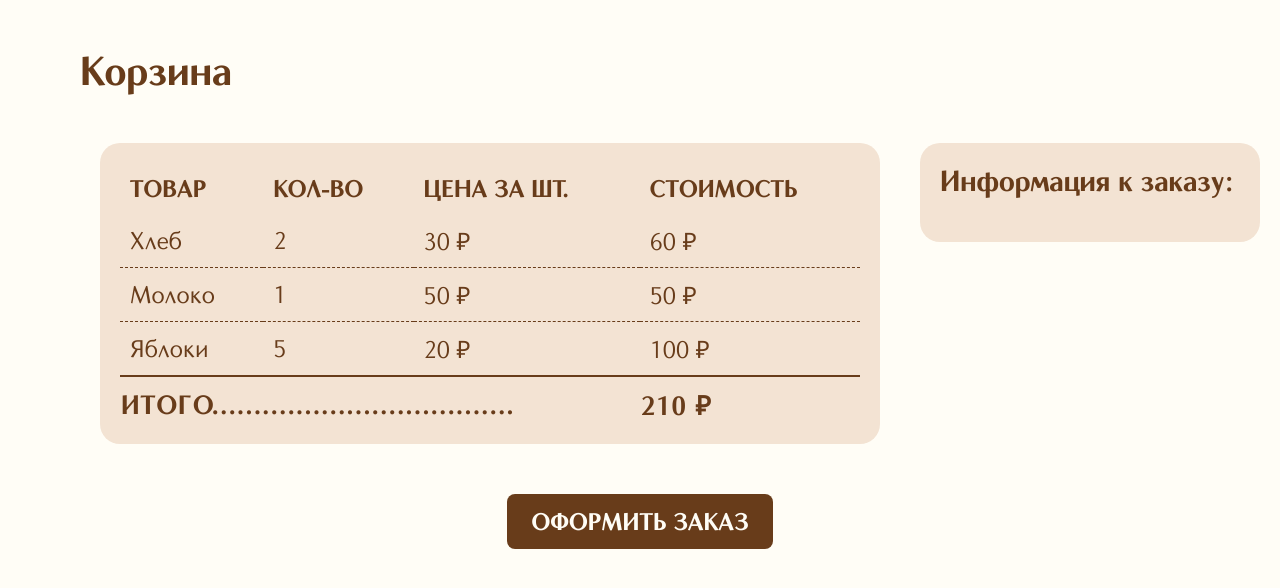
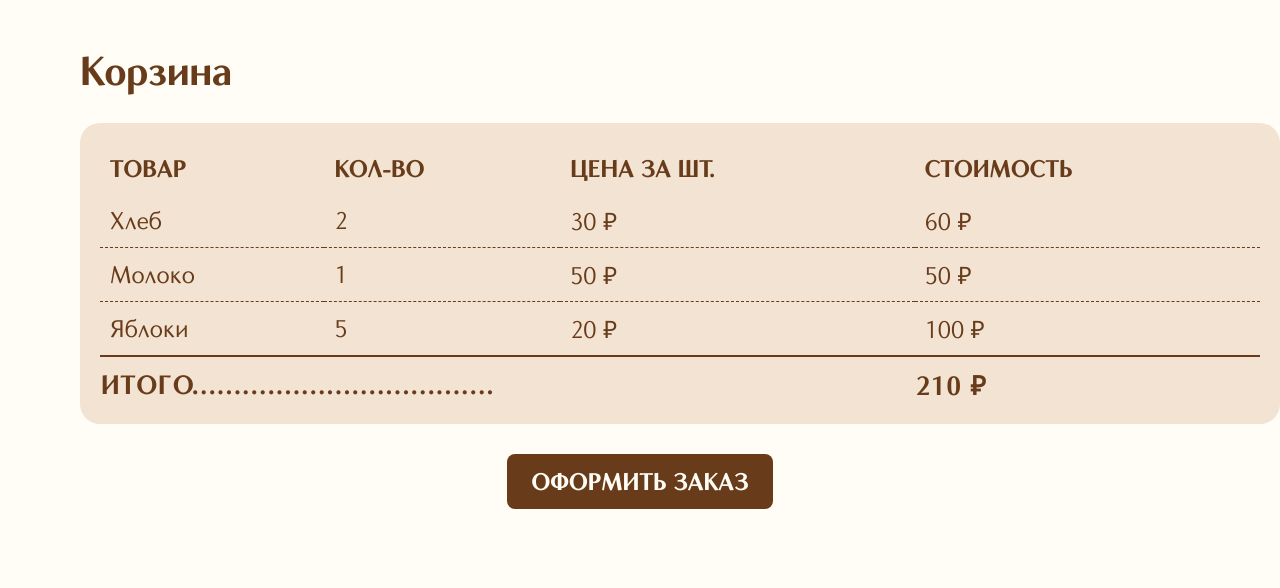
Before and after one commit to algorithm-ssau/kurabye-bisquits, a Python web app: template app/templates/basket.html in a window 1280 px wide. Shown: the part 61-649 px from the top of the page. Run offline with Jinja, Linux system fonts and the light colour scheme; the template is opened without the code that fills it, so the values that code supplies are empty.

Commit message:
Update basket.html and basket.css

```diff
--- a/app/templates/basket.html
+++ b/app/templates/basket.html
@@ -31,7 +31,6 @@
   </header>
   <main>
     <h1 class="titleBasket">Корзина</h1>
-    <section class="container">
     <div class="order-table">
       <table>
         <thead>
@@ -70,10 +69,6 @@
         </tfoot>
       </table>
     </div>
-      <div class="order-info">
-        <h2>Информация к заказу:</h2>
-      </div>
-    </section>
   </main>
 
   <div class="footer">
--- a/app/templates/css/basket.css
+++ b/app/templates/css/basket.css
@@ -12,7 +12,7 @@ main {
   padding-top: 10vh;
 }
 
-.container {
+.order-table {
   max-width: 1200px;
   margin: 0 auto;
   display: flex;
@@ -20,14 +20,8 @@ main {
   gap: 40px;
   padding: 20px;
   align-items: flex-start;
-}
-
-.order-table {
-  flex: 1;
   background: #F3E3D3;
-  padding: 20px;
   border-radius: 20px;
-
 }
 
 table {
```
Lines whose indentation alone changed are shown as unchanged.
